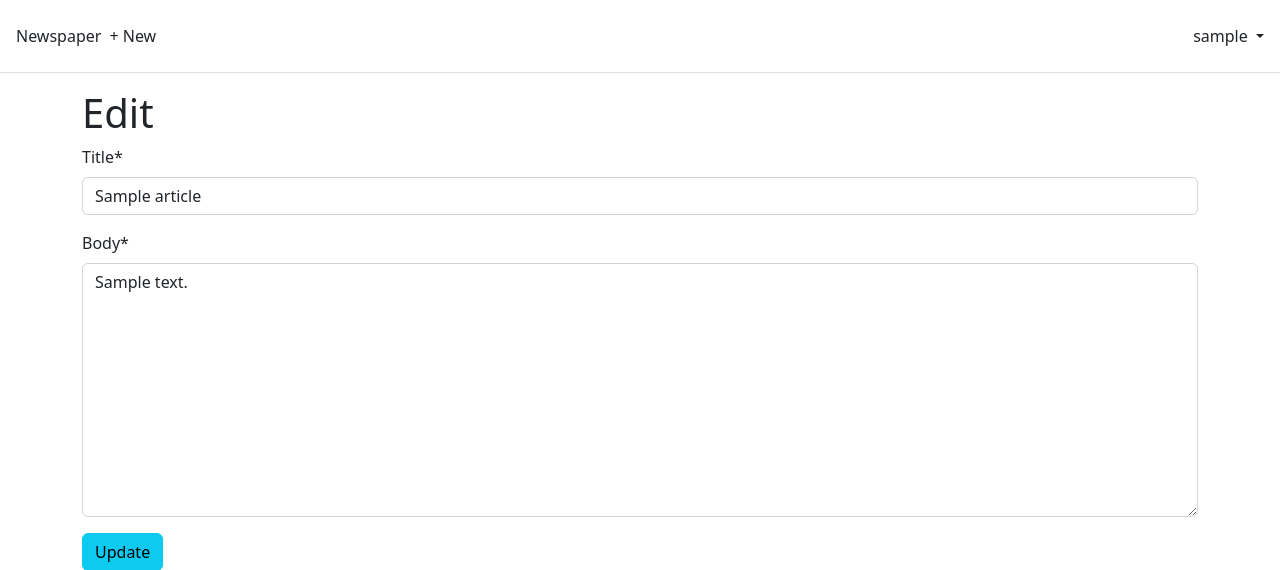
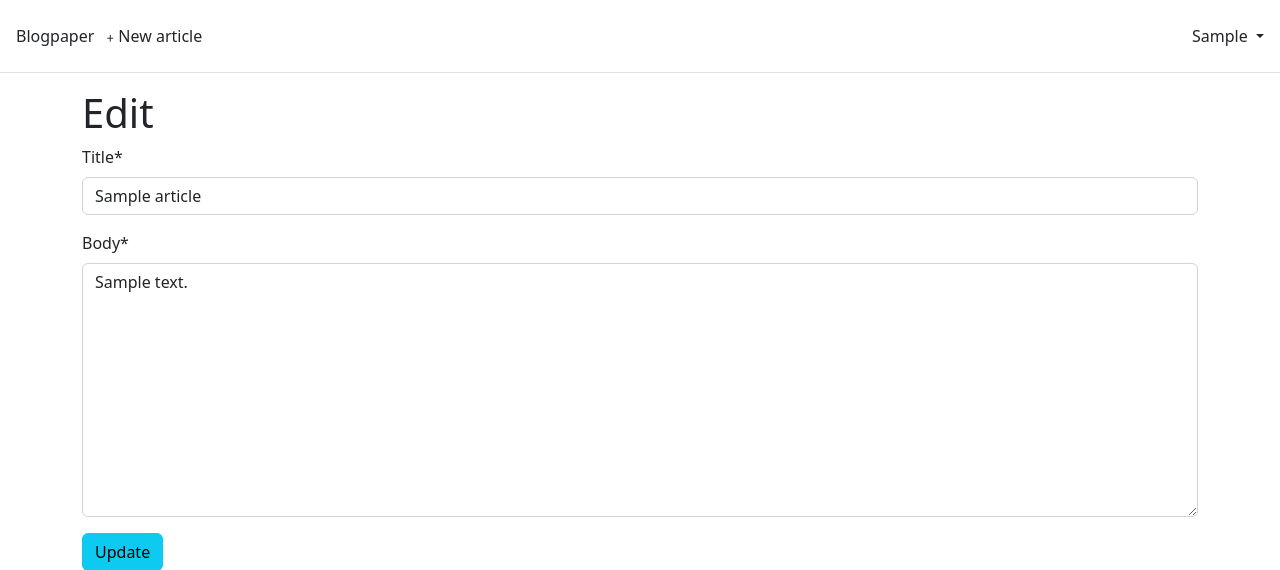
Before and after one commit to LudoTreb/news_paper, a Django app: page /articles/1/edit/ in a window 1280 px wide. Shown: the top 570 px of the page. Run offline with Django 4.2, Linux system fonts and the light colour scheme; a user stored in the database is signed in; tables that the repository leaves empty hold one stand-in row (values such as "Sample post"); parts of the project's set-up code (start-up, migrations or seed data) failed here and were passed over; some libraries are stand-ins or nearby versions.

Commit message:
add captfirst to username and change the name of the site into 'Blogpaper

```diff
--- a/templates/base.html
+++ b/templates/base.html
@@ -15,18 +15,17 @@
 
 <body>
   <header class="p-3 mb-3 border-bottom">
-    <div class="d-flex flex-wrap align-items-center justify-content-center
-        justify-content-lg-start">
-      <a class="navbar-brand" href="{% url 'home' %}">Newspaper</a>
+    <div class="d-flex flex-wrap align-items-center justify-content-center justify-content-lg-start">
+      <a class="navbar-brand" href="{% url 'home' %}">Blogpaper</a>
       <ul class="nav col-12 col-lg-auto me-lg-auto mb-2 justify-content-center
           mb-md-0">
         {% if user.is_authenticated %}
-        <li><a href="{% url 'article_new' %}" class="nav-link px-2 link-dark">+ New</a></li>
+        <li><a href="{% url 'article_new' %}" class="nav-link px-2 link-dark">﹢New article</a></li>
       </ul>
       <div class="dropdown text-end">
         <a href="#" class="d-block link-dark text-decoration-none dropdown-toggle" id="dropdownUser1"
           data-bs-toggle="dropdown" aria-expanded="false">
-          {{ user.username }}
+          {{ user.username|capfirst }}
         </a>
         <ul class="dropdown-menu text-small" aria-labelledby="dropdownUser1">
           <li><a class="dropdown-item" href="{% url 'password_change' %}">
```
